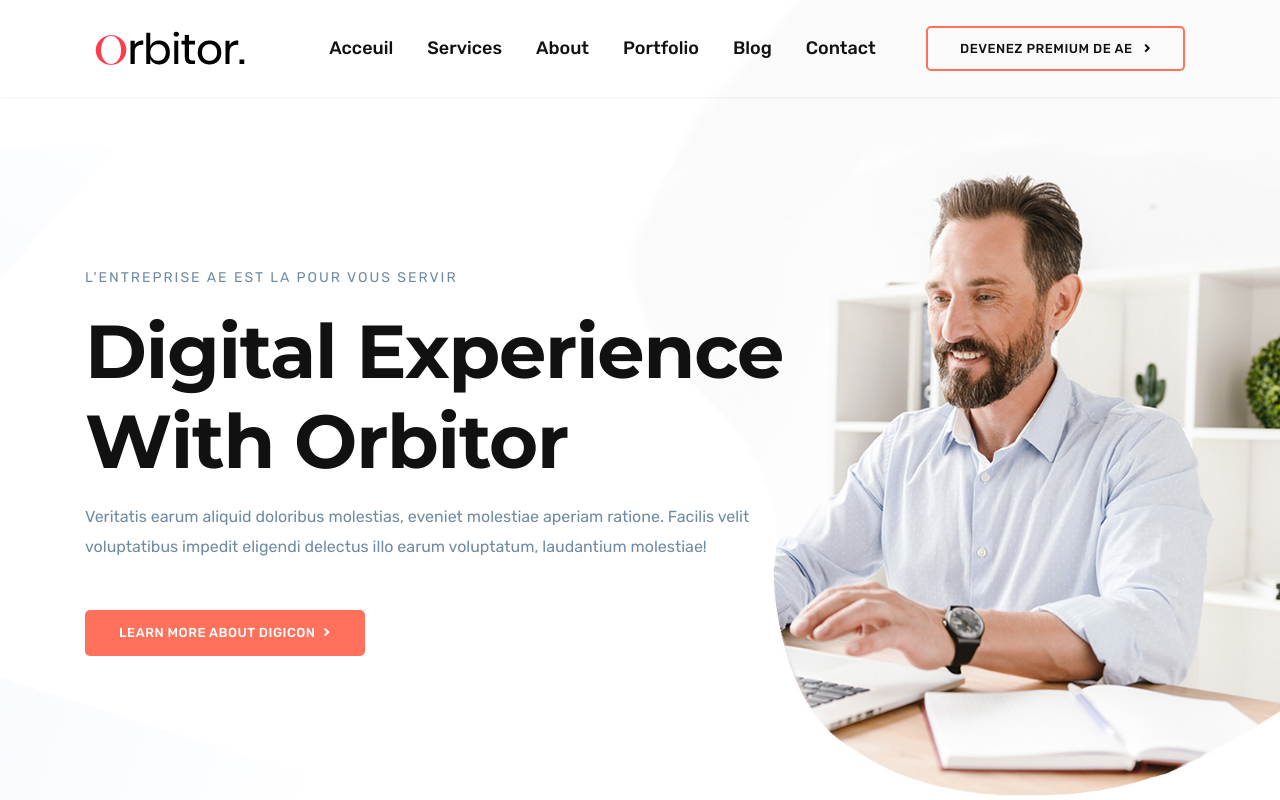
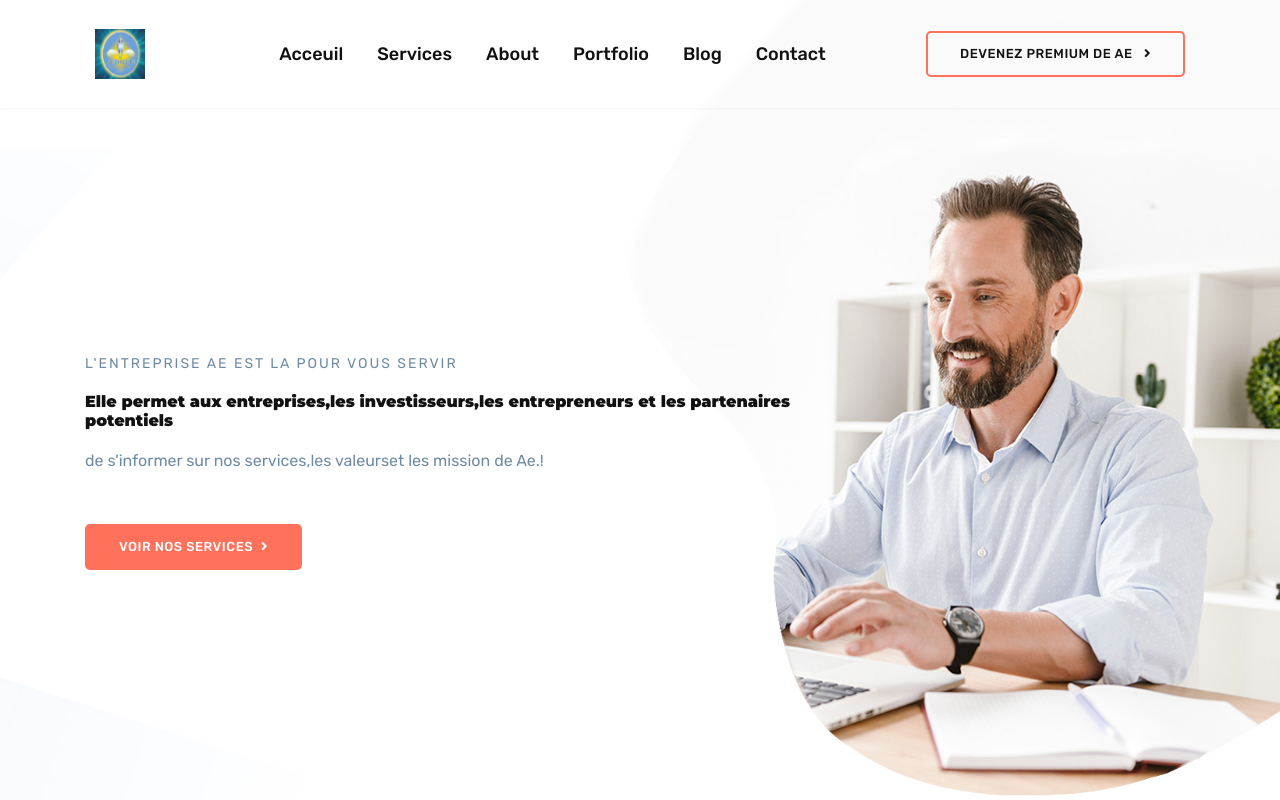
Before and after one commit to Maladho224/Aeproject, a plain HTML site: page index.html in a window 1280 px wide. Shown: the top 800 px of the page. Drawn offline with Linux system fonts and the light colour scheme; some packages are replaced by stand-ins of ours.

Commit message:
modification 4  de l'index

```diff
--- a/index.html
+++ b/index.html
@@ -14,7 +14,7 @@
   <title>L'entreprise Ae</title>
 
   <!-- Favicon -->
-  <link rel="shortcut icon" type="image/x-icon" href="/images/favicon.ico" />
+  <link rel="shortcut icon" type="image/x-icon" href="/images/LDPY6762.JPG" />
 
   <!-- bootstrap.min css -->
   <link rel="stylesheet" href="plugins/bootstrap/css/bootstrap.min.css">
@@ -40,7 +40,7 @@
 	<nav class="navbar navbar-expand-lg py-4 navigation header-padding " id="navbar">
 		<div class="container-fluid">
 		  <a class="navbar-brand" href="index.html">
-		  	<img src="images/logo.png" alt="" class="img-fluid">
+		  	<img src="images/LDPY6762.JPG" style="height:50px;width:50px;"alt="" class="img-fluid">
 		  </a>
 
 		  <button class="navbar-toggler collapsed" type="button" data-toggle="collapse" data-target="#navbarsExample09" aria-controls="navbarsExample09" aria-expanded="false" aria-label="Toggle navigation">
@@ -77,10 +77,10 @@
 			<div class="col-lg-10 col-md-12 col-xl-8">
 				<div class="block">
 					<span class="text-uppercase text-sm letter-spacing ">L'entreprise Ae est la pour vous servir</span>
-					<h1 class="mb-3 mt-3">Digital experience with Orbitor</h1>
-					<p class="mb-5">Veritatis earum aliquid doloribus molestias, eveniet molestiae aperiam ratione. Facilis velit voluptatibus impedit eligendi delectus illo earum voluptatum, laudantium molestiae!</p>
+					<h6 class="mb-3 mt-3">Elle permet aux entreprises,les investisseurs,les entrepreneurs et les partenaires potentiels</h6>
+					<p class="mb-5">de s'informer sur nos services,les valeurset les mission de Ae.!</p>
 
-					<a href="about.html" target="_blank" class="btn btn-main">Learn more about Digicon<i class="fa fa-angle-right ml-2"></i></a>
+					<a href="#" target="_blank" class="btn btn-main">Voir nos services<i class="fa fa-angle-right ml-2"></i></a>
 
 				</div>
 			</div>
```
Also changed, not shown: images/LDPY6762.JPG (added).
